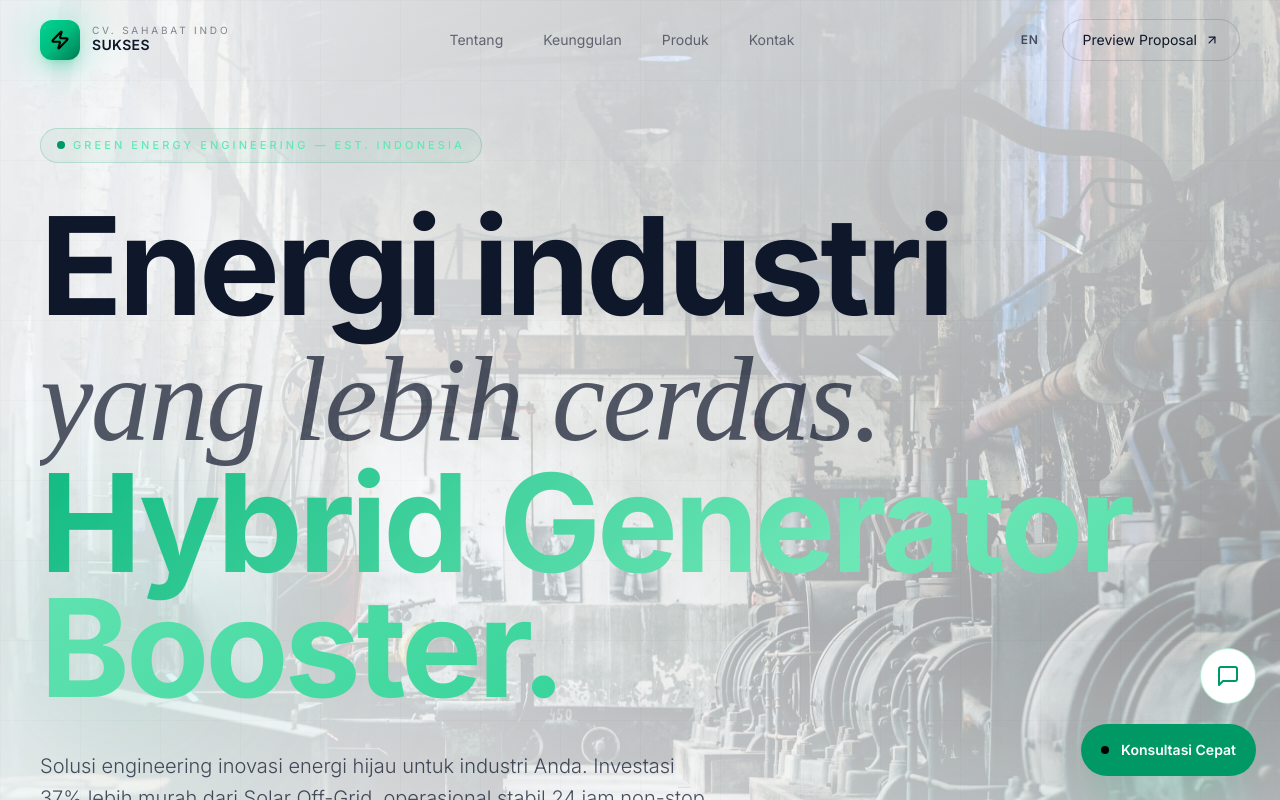
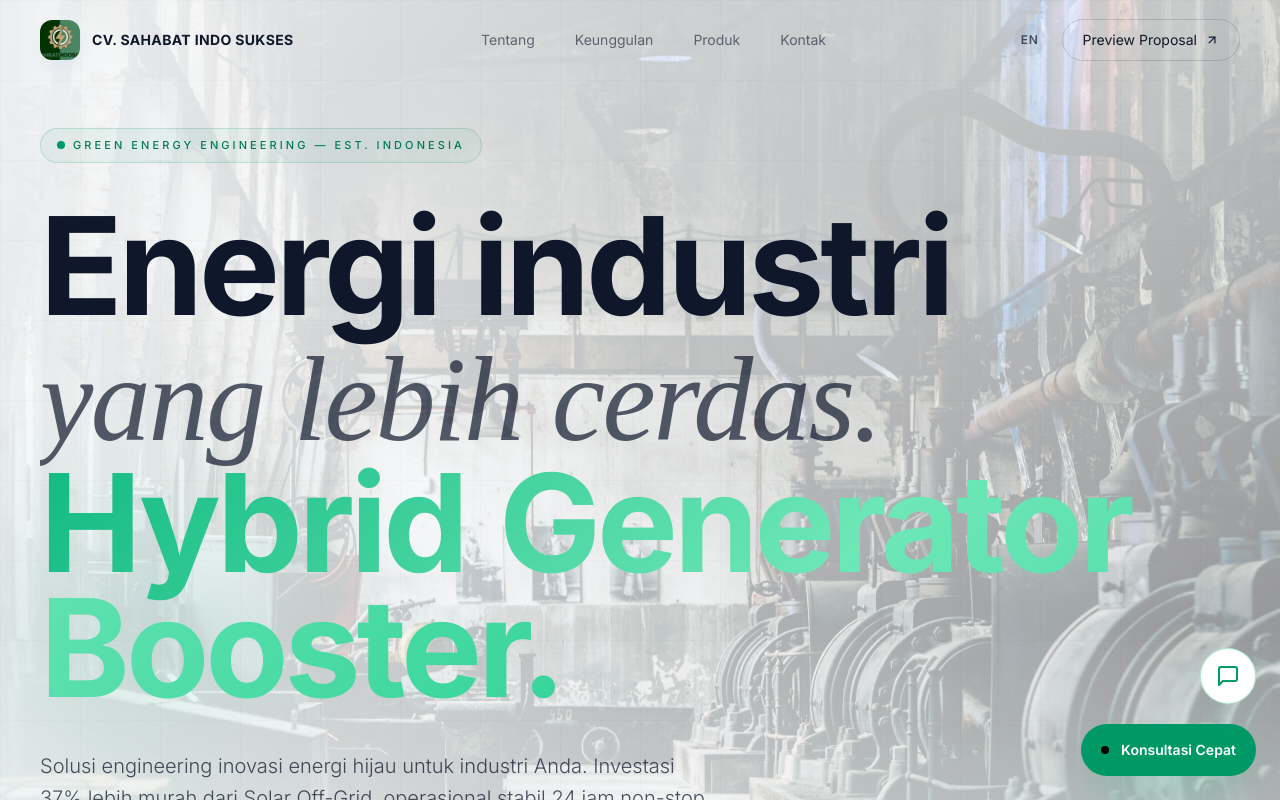
Before and after one commit to Tegaralam/cvsahabatindo, a Next.js app: page / in a window 1280 px wide. Shown: the top 800 px of the page. Built offline with nearby package versions, Linux system fonts and the light colour scheme.

Commit message:
Update: logo cvsahabatindo & fix bug glitch

```diff
--- a/app/page.tsx
+++ b/app/page.tsx
@@ -80,17 +80,15 @@ function Nav({ onOpenPDF }: { onOpenPDF: () => void }) {
     return (
         <motion.nav
             initial={{ y: -40, opacity: 0 }} animate={{ y: 0, opacity: 1 }} transition={{ duration: 0.9, ease: [0.16, 1, 0.3, 1] }}
-            className={`fixed top-0 inset-x-0 z-50 transition-all duration-500 ${scrolled ? 'bg-slate-50/70 backdrop-blur-2xl border-b border-slate-900/5' : 'bg-transparent'}`}
+            className={`fixed top-0 inset-x-0 z-50 transition-all duration-500 ${scrolled ? 'bg-white/95 border-b border-slate-900/5 shadow-sm' : 'bg-transparent'}`}
         >
             <div className="max-w-7xl mx-auto px-6 lg:px-10 h-20 flex items-center justify-between">
                 <a href="#" className="flex items-center gap-3 group">
-                    <div className="relative w-10 h-10 rounded-xl bg-gradient-to-br from-emerald-400 via-emerald-500 to-emerald-700 flex items-center justify-center shadow-lg shadow-emerald-500/25">
-                        <Zap className="w-5 h-5 text-black" strokeWidth={2.5} />
-                        <div className="absolute inset-0 rounded-xl bg-emerald-400/40 blur-xl -z-10 group-hover:blur-2xl transition" />
+                    <div className="relative w-10 h-10 rounded-xl overflow-hidden shadow-lg shadow-slate-200">
+                        <Image src="/logo/logo1.jpeg" alt="Logo CV Sahabat Indo" fill className="object-cover" />
                     </div>
-                    <div className="flex flex-col leading-none">
-                        <span className="text-[10px] tracking-[0.28em] text-slate-900/50 uppercase">CV. Sahabat Indo</span>
-                        <span className="text-sm font-semibold tracking-wide">SUKSES</span>
+                    <div className="flex flex-col leading-none justify-center">
+                        <span className="text-sm font-bold tracking-wide text-slate-900 uppercase">CV. Sahabat Indo Sukses</span>
                     </div>
                 </a>
                 <div className="hidden md:flex items-center gap-10 text-sm text-slate-900/60">
@@ -156,7 +154,7 @@ function Hero() {
                             <span className="animate-ping absolute inline-flex h-full w-full rounded-full bg-emerald-400 opacity-75"></span>
                             <span className="relative inline-flex rounded-full h-2 w-2 bg-emerald-600"></span>
                         </span>
-                        <span className="text-[11px] tracking-[0.28em] uppercase text-emerald-300 font-medium">Green Energy Engineering — Est. Indonesia</span>
+                        <span className="text-[11px] tracking-[0.28em] uppercase text-emerald-700 font-medium">Green Energy Engineering — Est. Indonesia</span>
                     </motion.div>
 
                     <h1 className="text-5xl md:text-7xl lg:text-[8.5rem] font-bold tracking-[-0.03em] leading-[0.92] max-w-6xl">
@@ -625,8 +623,8 @@ function Footer() {
 
                 <div className="pt-8 flex flex-col md:flex-row items-start md:items-center justify-between gap-4">
                     <div className="flex items-center gap-3">
-                        <div className="w-8 h-8 rounded-lg bg-gradient-to-br from-emerald-400 to-emerald-600 flex items-center justify-center">
-                            <Zap className="w-4 h-4 text-black" strokeWidth={2.5} />
+                        <div className="relative w-8 h-8 rounded-lg overflow-hidden shadow-sm shadow-slate-200">
+                            <Image src="/logo/logo2.jpeg" alt="Logo CV Sahabat Indo" fill className="object-cover" />
                         </div>
                         <div className="text-sm">
                             <span className="text-slate-900 font-medium">CV. Sahabat Indo Sukses</span>
```
Also changed, not shown: public/logo/logo1.jpeg (added), public/logo/logo2.jpeg (added).
